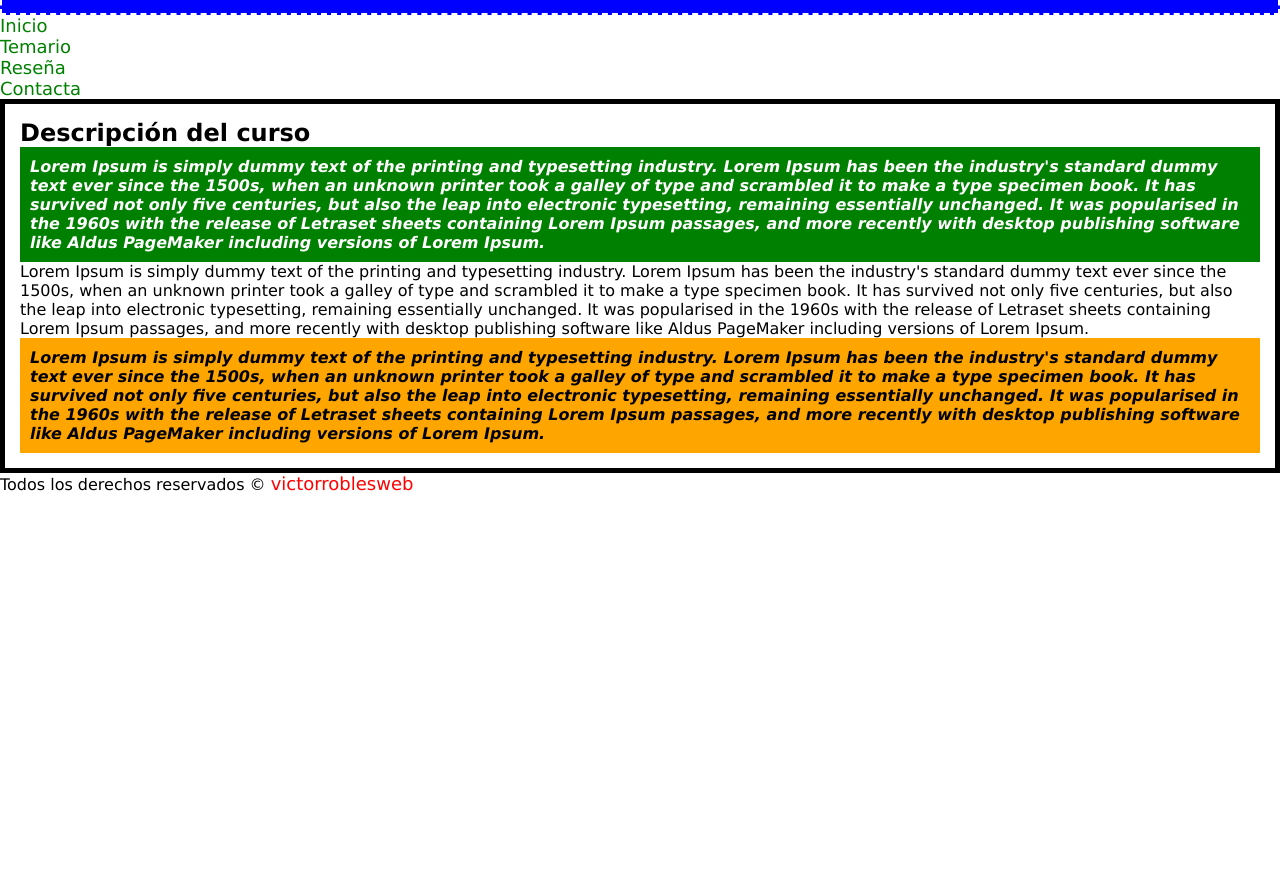
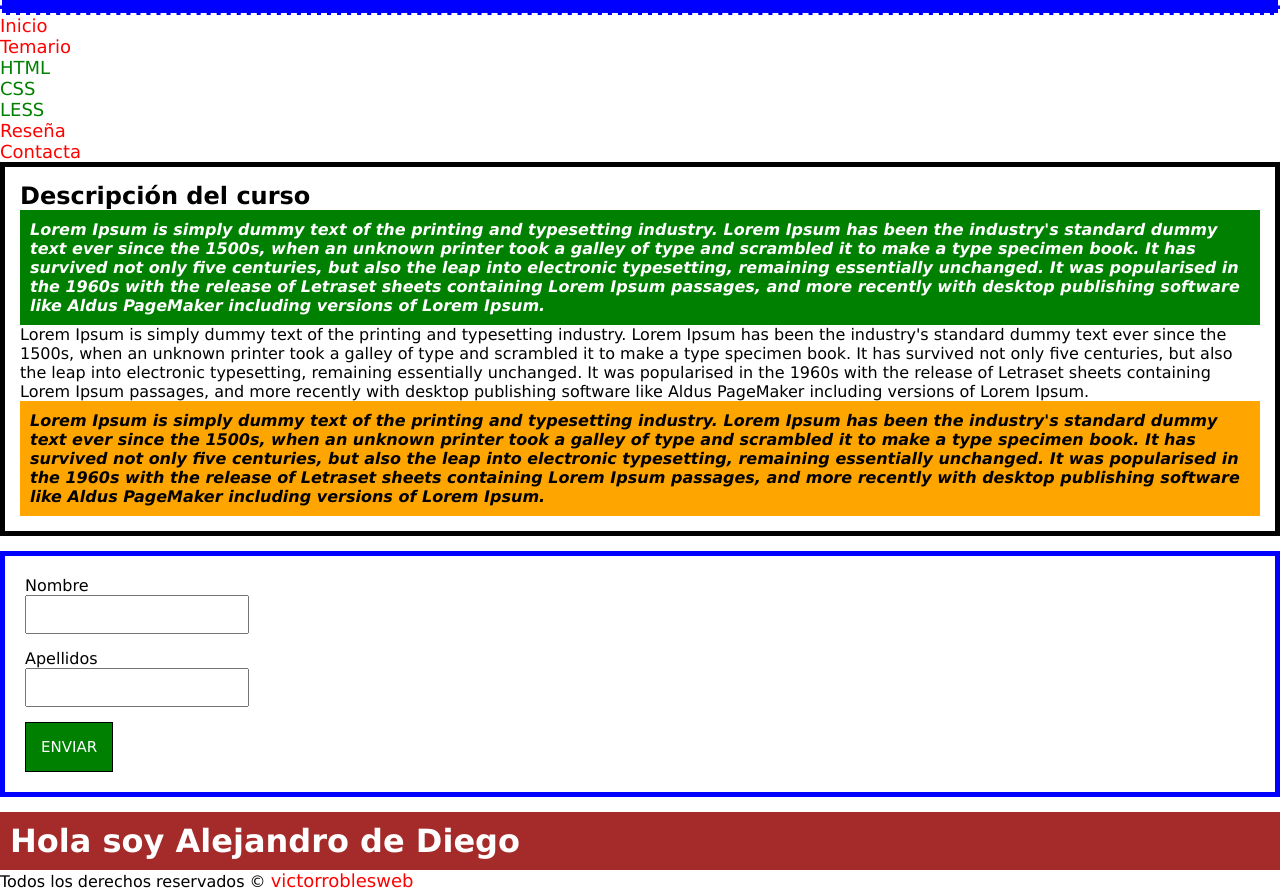
Before and after one commit to vi21ru/cursoHTML, a plain HTML site: page Master-Css/01-Selectores/index.html in a window 1280 px wide. Shown: the part 57-948 px from the top of the page. Before the commit the page ends 800 px from the top, so only its background shows below. Drawn offline with Linux system fonts and the light colour scheme.

Commit message:
Continuando con clases en el Master de CSS

```diff
--- a/Master-Css/index.html
+++ b/Master-Css/01-Selectores/index.html
@@ -7,9 +7,16 @@
   </head>
   <body>
     <h1 id="titulo">Master en CSS con Victor Robles</h1>
-    <ul>
+    <ul id="menu">
       <li><a href="#">Inicio</a></li>
-      <li><a href="#">Temario</a></li>
+      <li>
+        <a href="#">Temario</a>
+        <ul>
+          <li><a href="#">HTML</a></li>
+          <li><a href="#">CSS</a></li>
+          <li><a href="#">LESS</a></li>
+        </ul>
+      </li>
       <li><a href="#">Reseña</a></li>
       <li><a href="#">Contacta</a></li>
     </ul>
@@ -43,6 +50,18 @@
         versions of Lorem Ipsum.
       </p>
     </div>
+    <div id="usuario">
+      <form>
+        <label for="name">Nombre</label>
+        <input type="text" name="name" />
+        <label for="surname">Apellidos</label>
+        <input type="text" name="surname" />
+        <input type="submit" name="submit" value="Enviar" />
+      </form>
+    </div>
+    <div id="saludo">
+      <h1>Hola soy Alejandro de Diego</h1>
+    </div>
     <footer>
       Todos los derechos reservados &copy <a href="https://victorroblesweb.es">victorroblesweb</a>
     </footer>
--- /dev/null
+++ b/Master-Css/01-Selectores/styles.css
@@ -0,0 +1,108 @@
+/*
+################## SELECTORES ##############
+*/
+
+/*  SELECTOR UNIVERSAL*/
+* {
+  font-family: Verdana, Geneva, Tahoma, sans-serif;
+  margin: 0px;
+  padding: 0px;
+}
+
+/* SELECTOR DE ETIQUETA*/
+h1 {
+  background: red;
+  color: white;
+  padding: 10px;
+}
+a {
+  font-size: 18px;
+  color: green;
+  text-decoration: none;
+}
+
+footer a {
+  color: red;
+}
+
+/* SELECTOR DE ID*/
+
+#descripcion,
+#titulo {
+  border: 5px solid black;
+  padding: 15px;
+}
+
+#titulo {
+  background: blue;
+  border: 2px dashed white;
+}
+/* SELECTOR DE CLASE*/
+
+.parrafo {
+  font-style: italic;
+  /* text-decoration: underline; */
+  font-weight: bold;
+  padding: 10px;
+}
+
+.parrafo1 {
+  background-color: green;
+  color: white;
+}
+.parrafo3 {
+  background-color: orange;
+  color: black;
+}
+
+#usuario form {
+  border: 5px solid blue;
+  margin-top: 15px;
+  margin-bottom: 15px;
+  padding: 20px;
+}
+
+#usuario form * {
+  display: block;
+}
+
+/* SELECTOR DE ATRIBUTO*/
+input[type='text'] {
+  margin-bottom: 15px;
+  padding: 10px;
+  width: 200px;
+}
+input[type='submit'] {
+  background: green;
+  color: white;
+  padding: 15px;
+  font-size: 15px;
+  text-transform: uppercase;
+  border: 1px solid black;
+  cursor: pointer;
+}
+
+/* SELECCTORES HIJO */
+
+#menu > li > a {
+  font-size: 18px;
+  color: red;
+  text-decoration: none;
+}
+
+/* PRIORIDAD */
+
+/* en CSS tambien predomina la especifidad, es decir,
+#saludo h1 es mas especifico que h1 por lo tanto predomina este sobre la etiqueta de abajo que es para todos los h1*/
+#saludo h1 {
+  background: brown;
+
+}
+
+/*predomina la ultima modificacion sobre un selector
+es decir si definimos 2 reglas para un mismo selector predomina la ultima*/
+h1 {
+  background: purple;
+}
+
+/*!important se salta la regla de especifidad y hace predominar esa regla css*/
--- a/Master-Css/styles.css
+++ /dev/null
@@ -1,59 +0,0 @@
-/*
-################## SELECTORES ##############
-*/
-
-/*  SELECTOR UNIVERSAL*/
-* {
-  font-family: Verdana, Geneva, Tahoma, sans-serif;
-  margin: 0px;
-  padding: 0px;
-}
-
-/* SELECTOR DE ETIQUETA*/
-
-h1 {
-  background: red;
-  color: white;
-  padding: 10px;
-}
-a {
-  font-size: 18px;
-  color: green;
-  text-decoration: none;
-}
-
-footer a {
-  color: red;
-}
-
-/* SELECTOR DE ID*/
-
-#descripcion, #titulo {
-  border: 5px solid black;
-  padding: 15px;
-}
-
-#titulo {
-  background: blue;
-  border: 2px dashed white;
-}
-/* SELECTOR DE CLASE*/
-
-.parrafo {
-  font-style: italic;
-  /* text-decoration: underline; */
-  font-weight: bold;
-  padding: 10px;
-}
-
-.parrafo1{
-  background-color: green;
-  color: white;
-
-}
-.parrafo3 {
-  background-color: orange;
-  color:black;
-}
-
-/* SELECTOR DE ATRIBUTO*/
```
Also changed, not shown: Master-Css/02-fuentes/index.html (added, +12 -0 lines), Master-Css/02-fuentes/styles.css (added).
